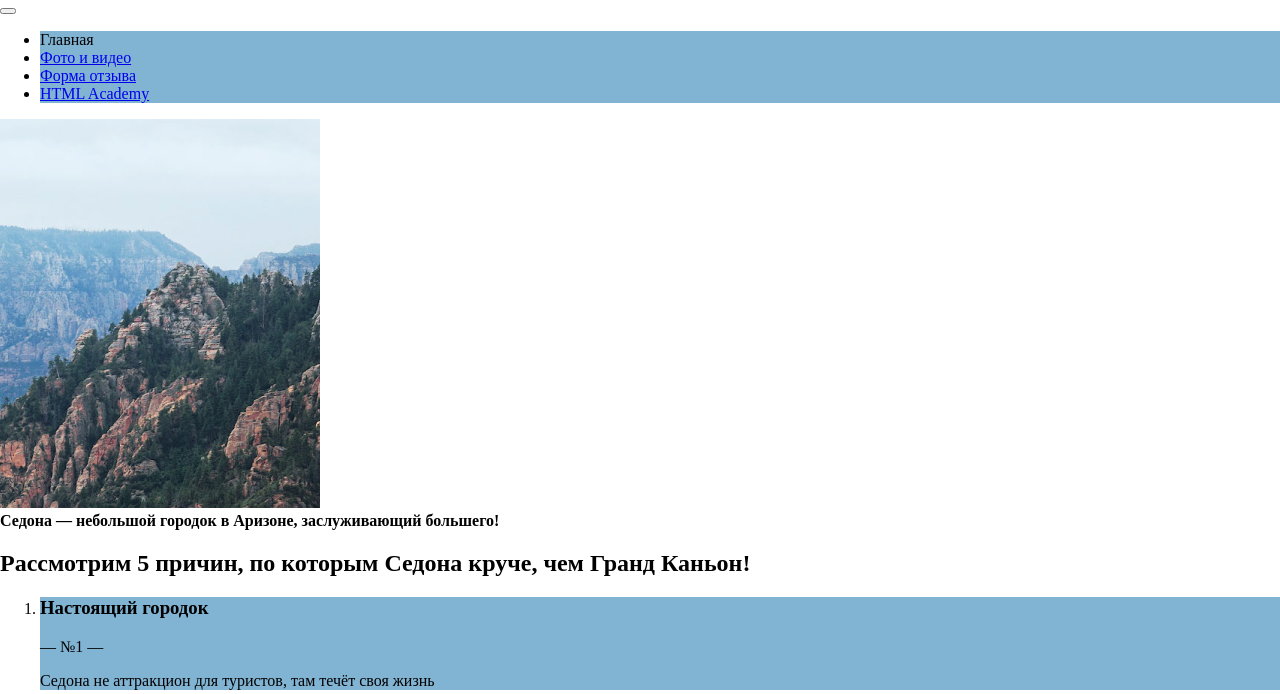
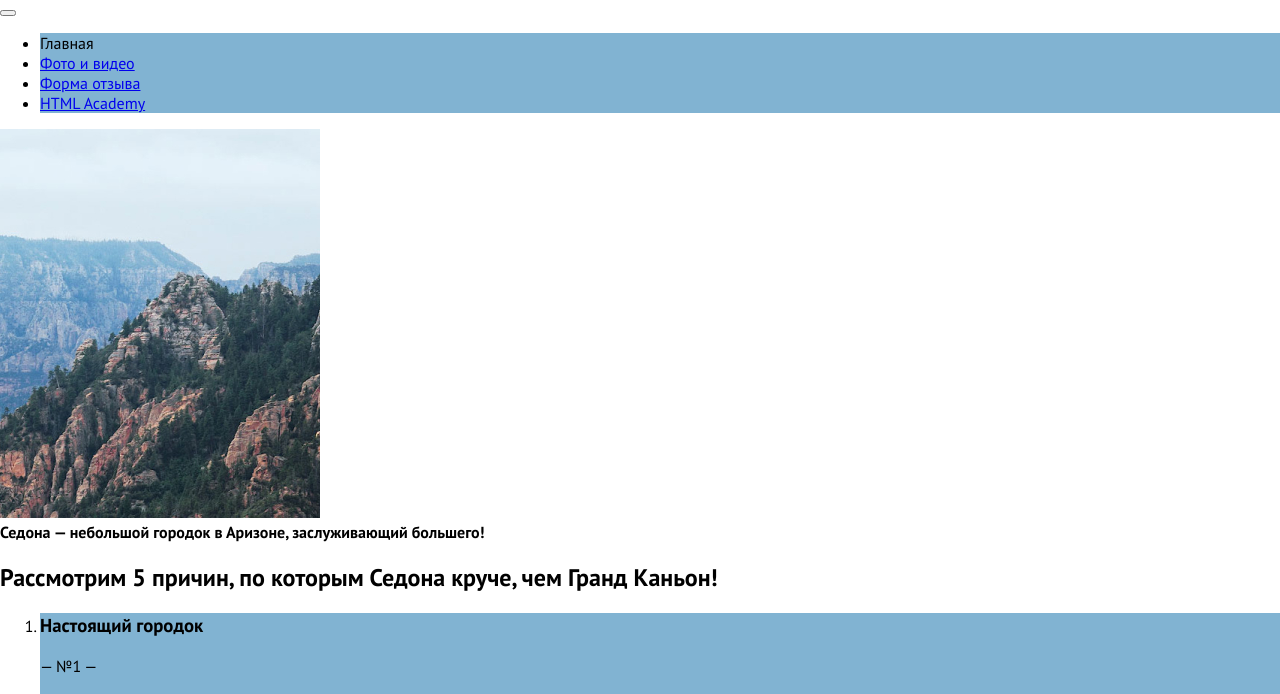
Before and after one commit to radamid/512667-sedona-24, a website: page source/index.html in a window 1280 px wide. Shown: the part 91-785 px from the top of the page. Drawn offline with nearby package versions, Linux system fonts and the light colour scheme; files that its build step writes are made by us from their sources.

Commit message:
Подключение файлов с шрифтами

```diff
--- a/source/less/common/fonts.less
+++ b/source/less/common/fonts.less
@@ -0,0 +1,16 @@
+@font-face {
+  font-family: "PT Sans";
+  font-style: normal;
+  font-weight: 400;
+  src: local("PT Sans"), local("PTSans-Regular"),
+    url("../fonts/ptsans.woff2") format("woff2"),
+    url("../fonts/ptsans.woff") format("woff");
+}
+@font-face {
+  font-family: "PT Sans";
+  font-style: normal;
+  font-weight: 700;
+  src: local("PT Sans Bold"), local("PTSans-Bold"),
+    url("../fonts/ptsansbold.woff2") format("woff2"),
+    url("../fonts/ptsansbold.woff") format("woff");
+}
--- a/source/less/common/globals.less
+++ b/source/less/common/globals.less
@@ -0,0 +1,3 @@
+body {
+  font-family: @font-family-base;
+}
--- a/source/less/common/variables.less
+++ b/source/less/common/variables.less
@@ -0,0 +1 @@
+@font-family-base: "PT Sans", "Arial", sans-serif;
--- a/source/less/style.less
+++ b/source/less/style.less
@@ -1,6 +1,9 @@
+@import "common/fonts.less";
 @import "common/normalize.less";
+@import "common/variables.less";
+@import "common/colors.less";
+@import "common/globals.less";
 @import "common/classes.less";
-@import "common/colors.less";
 
 @import "blocks/page-body.less";
 @import "blocks/site-list.less";
```
